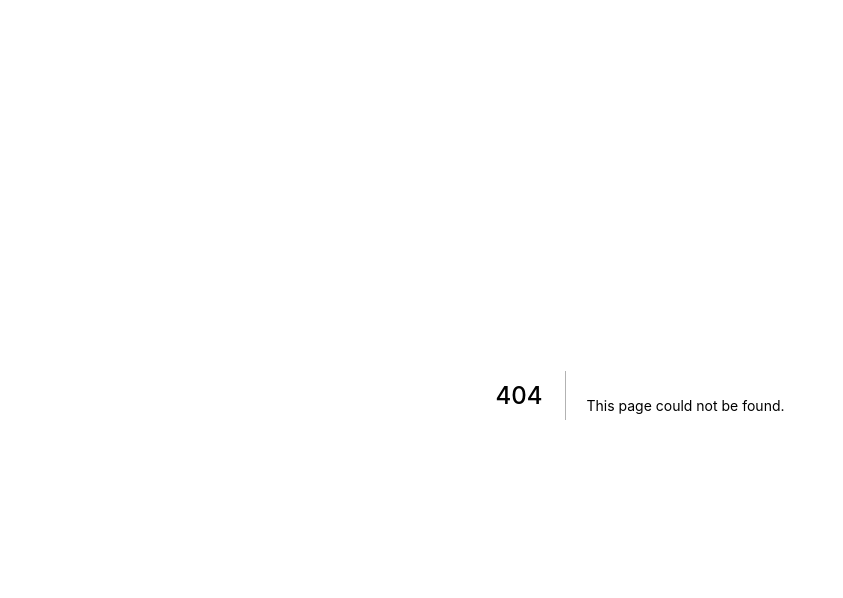
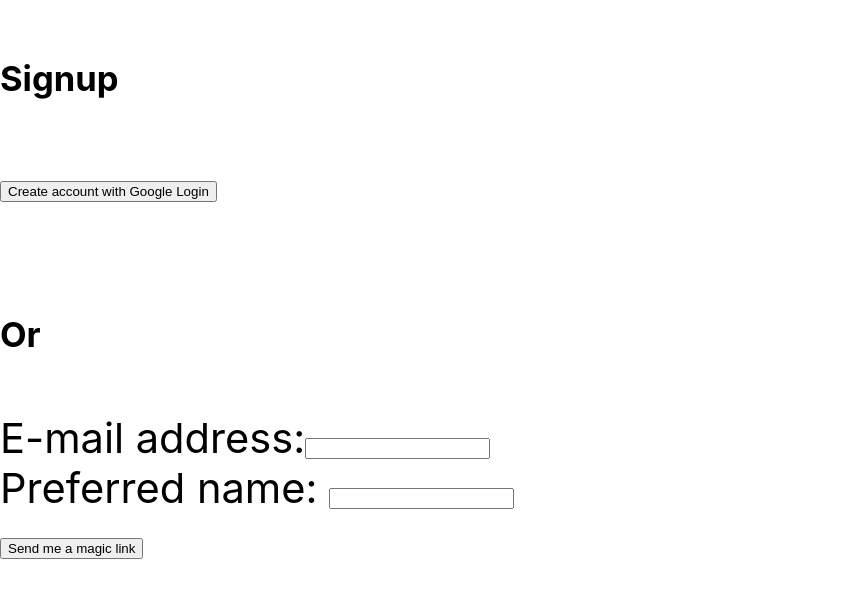
Before and after one commit to annaPerdomo/trivia-creator, a Next.js app: page /signup in a window 1280 px wide. Before the commit this address had no page. Shown: the top 598 px of the page, without its empty margins (0-843 px from the left). Built offline with nearby package versions, Linux system fonts and the light colour scheme; no server answers.

Commit message:
feat: create signup page

```diff
--- /dev/null
+++ b/components/Signup/Signup.jsx
@@ -0,0 +1,60 @@
+import React, {useEffect, useState} from 'react';
+import { signin, signIn, signOut, useSession } from "next-auth/client";
+import Link from 'next/link';
+import styles from "../../styles/Home.module.css";
+import { useRouter } from 'next/router'
+const {
+  buttonContainer,
+  buttonSection,
+  container,
+  divider,
+  homePageButtons,
+  welcomeBanner,
+  signInButtonContainer,
+  signOutButtonContainer
+} = styles;
+
+export default function Signup() {
+  const [email, setEmail] = useState('');
+  const [preferredName, setPreferredName] = useState('');
+  const signupWithEmail = async () => {
+    console.log('signup with email clicked');
+  }
+  return (
+    <div>
+      <h5>Signup</h5>
+      <div>
+        <button>Create account with Google Login</button>
+      </div>
+      <br />
+      <h5>Or</h5>
+      <div>
+        <form>
+          <div>
+            <label htmlFor="email">E-mail address:</label>
+            <input
+                type="text"
+                name="email"
+                value={email}
+                onChange={(e) => setEmail(e.target.value)}
+              ></input>
+          </div>
+          <div>
+            <label htmlFor="email">Preferred name: </label>
+            <input
+                type="text"
+                name="preferredName"
+                value={preferredName}
+                onChange={(e) => setPreferredName(e.target.value)}
+              ></input>
+          </div>
+            <div>
+              <button type="button" onClick={signupWithEmail}>
+                Send me a magic link
+              </button>
+            </div>
+        </form>
+      </div>
+    </div>
+  );
+}
--- a/pages/dashboard.js
+++ b/pages/dashboard.js
@@ -1,4 +1,4 @@
-import React, {useState, useEffect} from 'react';
+import React from 'react';
 import { useSession, getSession } from 'next-auth/client'
 import Head from 'next/head'
 import Dashboard from '../components/Dashboard/Dashboard';
--- /dev/null
+++ b/pages/signup.js
@@ -0,0 +1,42 @@
+import React from 'react';
+import { useSession, getSession } from 'next-auth/client'
+import Head from 'next/head'
+import Signup from '../components/Signup/Signup';
+import { useRouter } from 'next/router';
+
+
+export default function SignupPage() {
+  const [ session, loading ] = useSession();
+  const router = useRouter();
+  const title =
+    'Trivia Creator | Create trivia questions & answers and then play with a group | Trivia';
+  const desc =
+    'Trivia creator allows you to host trivia nights with your friends!';
+  const url = 'www.notsure.help';
+  const keywords = 'trivia';
+  const robots = 'index, follow';
+
+  return (
+    <React.Fragment>
+      <Head>
+        <title>{title}</title>
+        <meta content={desc} name="description" />
+        <meta content={keywords} name="keywords" />
+        <meta content={robots} name="robots" />
+        {/*
+        <meta content={title} property="og:title" />
+        <meta content="website" property="og:type" />
+        <meta content={url} property="og:url" />
+        <meta content={desc} property="og:description" />
+        <meta content={image} property="og:image" />
+        <meta content="summary_large_image" name="twitter:card" />
+        <meta content="getjobfit.com" name="twitter:domain" />
+        <meta content={title} name="twitter:title" />
+        <meta content={desc} name="twitter:description" />
+        <meta content={image} name="twitter:image" />
+        <meta content={url} name="twitter:url" /> */}
+      </Head>
+      <Signup />
+    </React.Fragment>
+  );
+}
```
